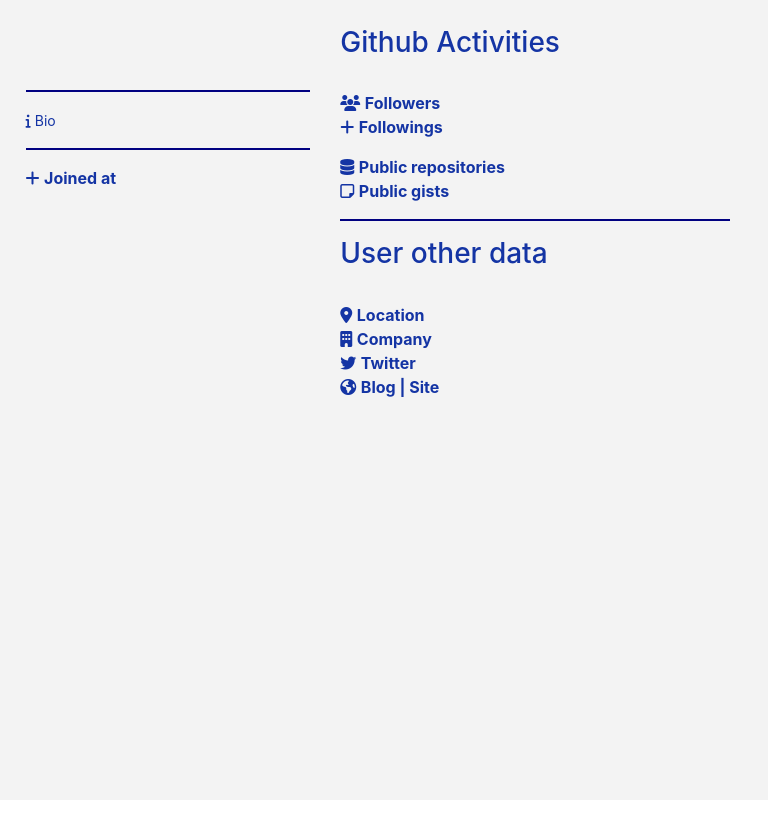
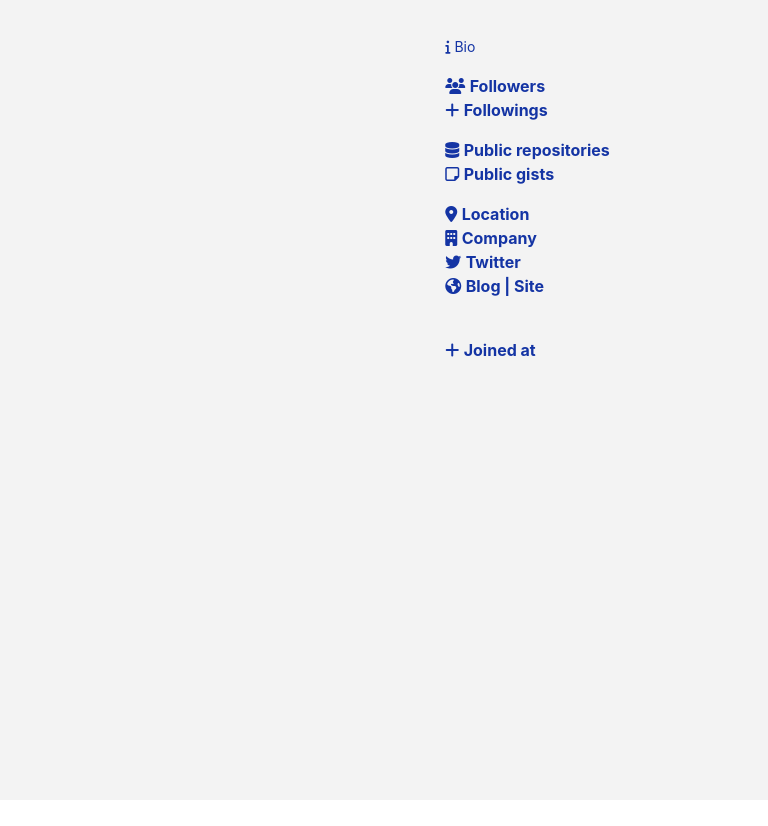
Before and after one commit to BlackIQ/UG-Search, a Flask app: template app/templates/user.html in a window 1280 px wide. Shown: the top 826 px of the page, without its empty margins (0-768 px from the left). Run offline with Flask 2, Linux system fonts and the light colour scheme; the template is opened without the code that fills it, so the values that code supplies are empty; some libraries are stand-ins or nearby versions.

Commit message:
Updating intro

```diff
--- a/app/templates/user.html
+++ b/app/templates/user.html
@@ -13,29 +13,21 @@
     <div class="">
         <div class="intro">
             <div class="row">
-                <div class="col-md-3">
+                <div class="col-md-4">
                     <div class="">
                         <img class="img" src='{{ user["avatar_url"] }}'>
                         <br>
-                        <br>
+                    </div>
+                    <br>
+                </div>
+                <div class="col-md-8">
+                    <div>
                         <h3 class="text">{{ user['name'] }}</h3>
-                        <hr class="line">
                         <p class="text">
                             <small><i class="fa fa-info"></i> Bio</small>
                             <br>
                             {{ user['bio'] }}
                         </p>
-                        <hr class="line">
-                        <p class="text">
-                            <i class="fa fa-plus"></i> <b>Joined at</b> {{ user['created_at'] }}
-                        </p>
-                    </div>
-                    <br>
-                </div>
-                <div class="col-md-4">
-                    <div>
-                        <h3 class="text">Github Activities</h3>
-                        <br>
                         <p>
                             <i class="fa fa-users text"></i> <b class="text">Followers</b> {{ user['followers'] }}
                             <br>
@@ -46,9 +38,6 @@
                             <br>
                             <i class="fa fa-sticky-note-o text"></i> <b class="text">Public gists</b> {{ user['public_gists'] }}
                         </p>
-                        <hr class="line">
-                        <h3 class="text">User other data</h3>
-                        <br>
                         <p>
                             <i class="fa fa-map-marker text"></i> <b class="text">Location</b> {{ user['location'] }}
                             <br>
@@ -58,12 +47,15 @@
                             <br>
                             <i class="fa fa-globe text"></i> <b class="text">Blog | Site</b> <a class="links" href="{{ user['blog'] }}">{{ user['blog'] }}</a>
                         </p>
+                        <br>
+                        <p class="text">
+                            <i class="fa fa-plus"></i> <b>Joined at</b> {{ user['created_at'] }}
+                        </p>
                     </div>
                     <br>
                 </div>
             </div>
         </div>
-        <br>
         <div class="main">
             <div class="row">
                 <div>
```
